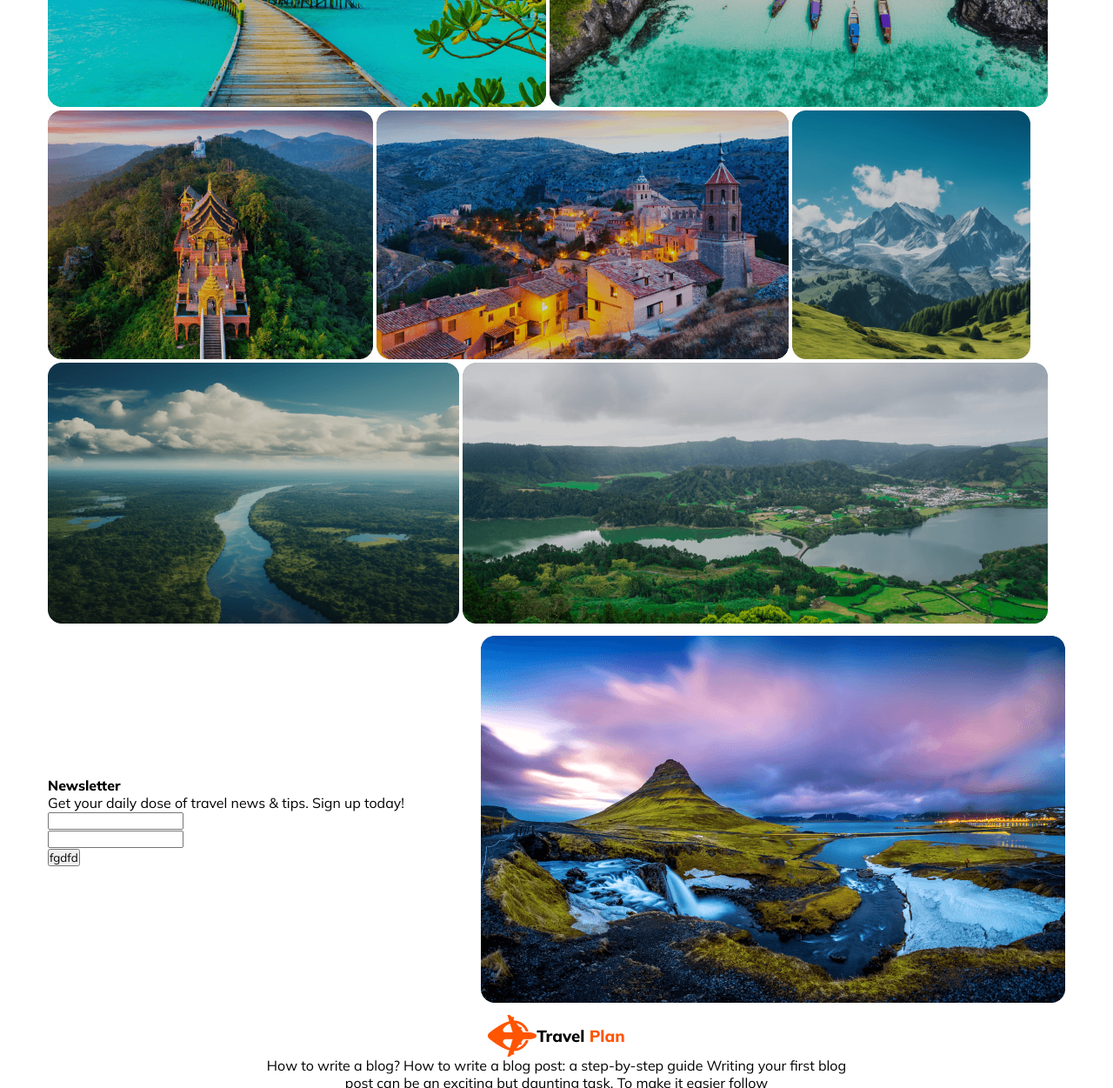
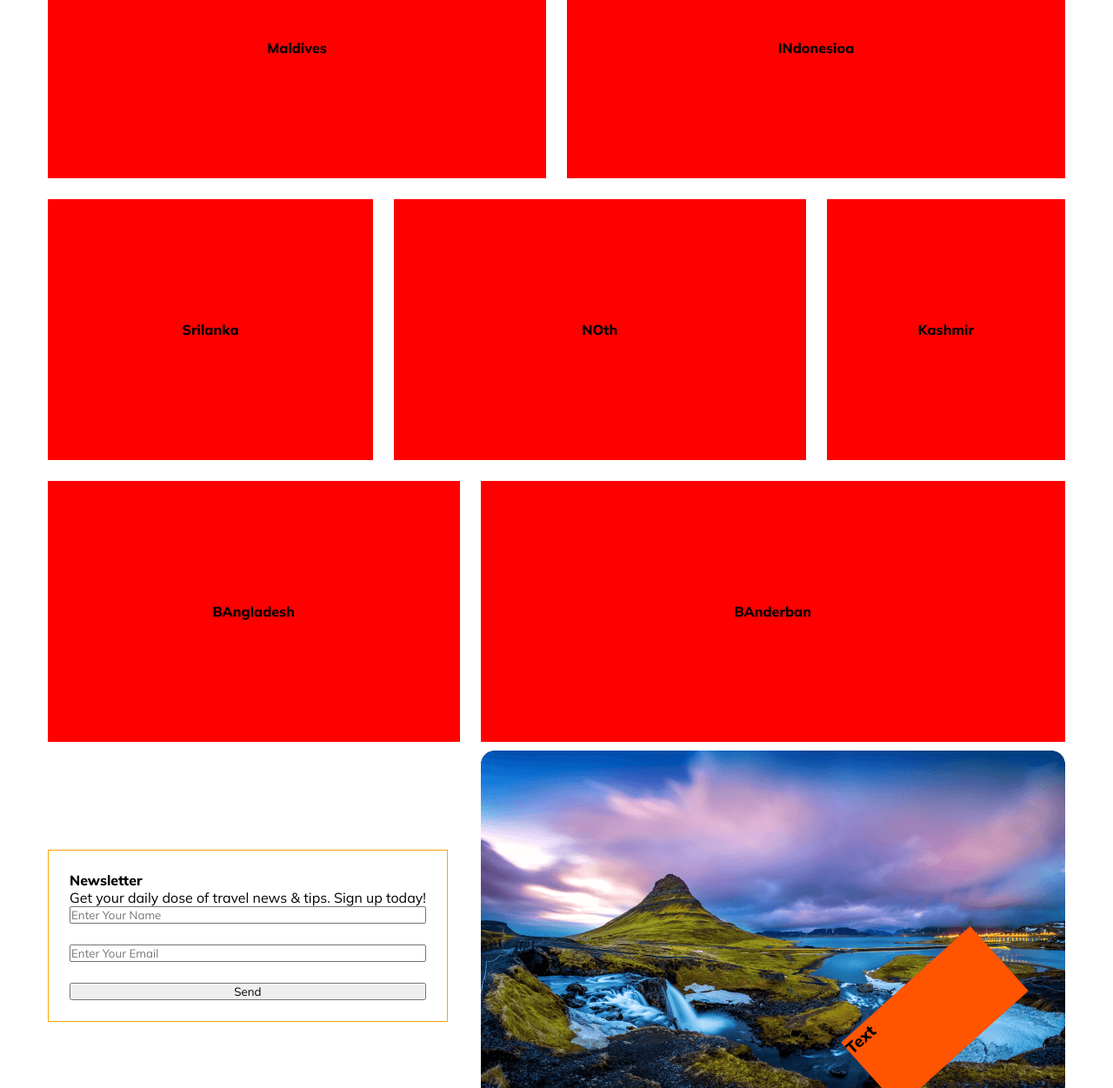
Before and after one commit to jahidrayhan1848/Travel-Assignment-2, a plain HTML site: page index.html in a window 1280 px wide. Shown: the part 1590-2841 px from the top of the page at 87% size. Drawn offline with Linux system fonts and the light colour scheme.

Commit message:
destination section done

```diff
--- a/index.html
+++ b/index.html
@@ -83,37 +83,45 @@
                 <p class="popular-text">Here is where you'll find some of our best travel tips for traveling with kids, saving money for travel</p>
             </div>
             <div class="destination-img">
-                <div class="header-img" >
-                    <img src="images/Rectangle 5.png" alt="">
-                    <img src="images/Rectangle 8.png" alt="">
-
+                <div class="mal bg flex-center">
+                    <h4>Maldives</h4>
                 </div>
-                <div class="main-img">
-                    <img src="images/Rectangle 6.png" alt="">
-                    <img src="images/Rectangle 7.png" alt="">
-                    <img src="images/Rectangle 9.png" alt="">
+                <div class="indo bg flex-center">
+                    <h4>INdonesioa</h4>
                 </div>
-                <div class="footer-img">
-                    <img src="images/Rectangle 11.png" alt="">
-                    <img src="images/Rectangle 10.png" alt="">
+                <div class="sri bg flex-center">
+                    <h4>Srilanka</h4>
+                </div>
+                <div class="north bg flex-center">
+                    <h4>NOth</h4>
+                </div>
+                <div class="kash bg flex-center">
+                    <h4>Kashmir</h4>
+                </div>
+                <div class="bang bg flex-center">
+                    <h4>BAngladesh</h4>
+                </div>
+                <div class="band bg flex-center">
+                    <h4>BAnderban</h4>
                 </div>
             </div>
         </section>
         <section class="container">
             <div class="news">
-                <div>
+                <div class="newsletter-form-div">
                     <h4>Newsletter</h4>
                     <p>Get your daily dose of travel news & tips. Sign up today!</p>
-                    <div>
-                        <input type="text">
+                    <form class="newsletter-form" action="">
+                        <input type="text" placeholder="Enter Your Name">
+                        <input type="email" placeholder="Enter Your Email">
+                        <button type="submit">Send</button>
+                    </form>
+                </div>
+                <div class="newsletter-image-and-sticker">
+                    <img src="images/Rectangle 8 (1).png" alt="">
+                    <div class="sticker">
+                        <h3>Text</h3>
                     </div>
-                    <div>
-                        <input type="text" name="" id="">
-                    </div>
-                    <button>fgdfd</button>
-                </div>
-                <div>
-                    <img src="images/Rectangle 8 (1).png" alt="">
                 </div>
             </div>
         </section>
@@ -136,6 +144,12 @@
             </div>
 
     </footer>
+
+    <div class="all-item">
+        <div class="item1 item">Item 1</div>
+        <div class="item2 item">Item 2</div>
+        <div class="item3 item">Item 3</div>
+    </div>
 </body>
 
 </html>
--- a/style/responsive.css
+++ b/style/responsive.css
@@ -28,7 +28,19 @@
 
     }
     .destination-img{
-        grid-template-columns: 1fr;
+        display: grid;
+        gap: 24px;
+        grid-template-columns:  1fr;
+        grid-template-areas:
+        "mal"
+        "indo"
+        "sri"
+        "north"
+        "kash"
+        "bang"
+        "band";
+
     }
 
+
 }
--- a/style/style.css
+++ b/style/style.css
@@ -17,6 +17,10 @@
     list-style: none;
  }
 
+ img{
+    width: 100%;
+ }
+
  .container {
      max-width: 1170px;
      margin: 10px auto;
@@ -28,6 +32,12 @@
  }
  .plan{
     color: #FF5400;
+ }
+
+ .flex-center{
+    display: flex;
+    justify-content: center;
+    align-items: center;
  }
 
 .banner{
@@ -142,12 +152,74 @@ border: none;
     margin-top: 100px;
 }
 
+.bg{
+    height: 300px;
+    background-color: red;
+}
+
+.destination-img{
+    display: grid;
+    gap: 24px;
+    grid-template-columns: repeat(12, 1fr);
+    grid-template-areas:
+    "mal mal mal mal mal mal indo indo indo indo indo indo"
+    "sri sri sri sri north north north north north kash kash kash"
+    "bang bang bang bang bang band band band band band band band";
+}
+
+.mal{
+    grid-area: mal;
+}
+
+.indo{
+    grid-area: indo;
+}
+
+.sri{
+    grid-area: sri;
+}
+
+.north{
+    grid-area: north;
+}
+
+.kash{
+    grid-area: kash;
+}
+
+.bang{
+    grid-area: bang;
+}
+
+.band{
+    grid-area: band;
+}
+
+/* Nesletter Form SEction */
+
+.newsletter-form-div{
+    border: 1px solid orange;
+    padding: 24px;
+}
+
+.newsletter-form{
+    display: flex;
+    flex-direction: column;
+    gap: 24px;
+}
 
 .news{
     display: flex;
     justify-content: space-between;
     align-items: center;
 }
+
+.sticker{
+    height: 100px;
+    width: 200px;
+    background-color: #FF5400;
+}
+
 .footer {
     display: flex;
     justify-content: center;
@@ -158,3 +230,45 @@ border: none;
 .foot-icon{
     text-align: center;
 }
+
+
+
+/* Position Example */
+
+.all-item{
+    height: 500px;
+    background-color: #FF5400;
+    position: relative;
+}
+
+.item1{
+    height: 100px;
+    width: 100px;
+    background-color: red;
+}
+
+.item2{
+    height: 100px;
+    width: 100px;
+    background-color: green;
+    position: absolute;
+    left: 150px;
+    top: 50px;
+}
+
+.item3{
+    height: 100px;
+    width: 100px;
+    background-color: blue;
+}
+
+.newsletter-image-and-sticker{
+    position: relative;
+}
+
+.sticker{
+    position: absolute;
+    bottom: 70px;
+    right: 50px;
+    transform: rotate(-42deg);
+}
```
